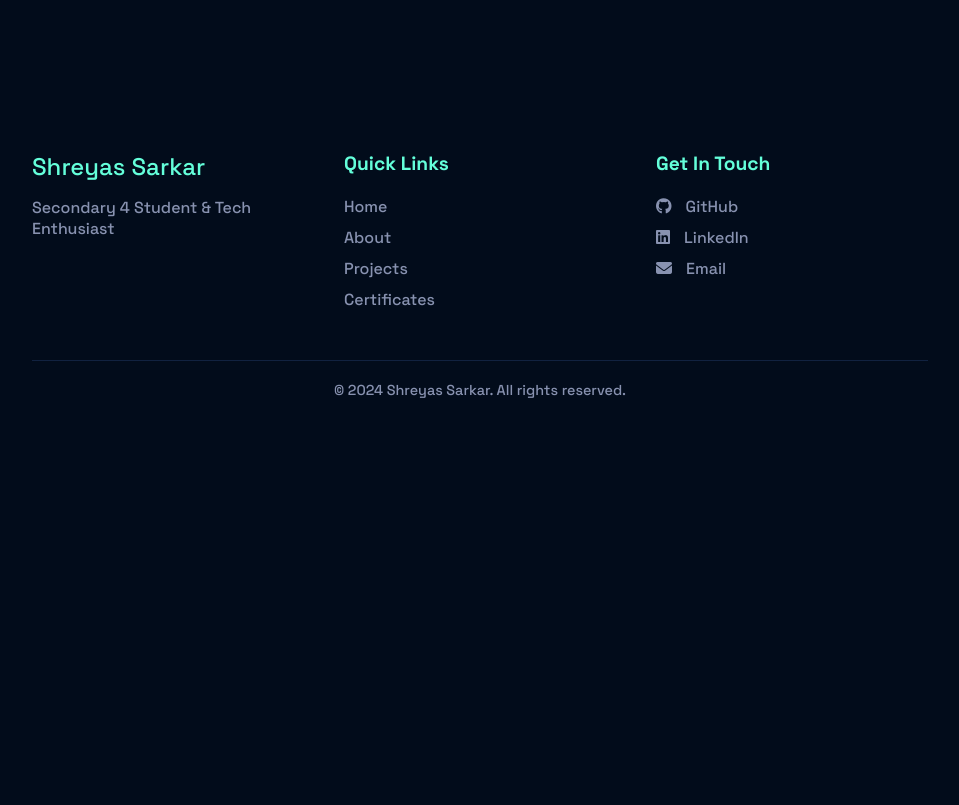
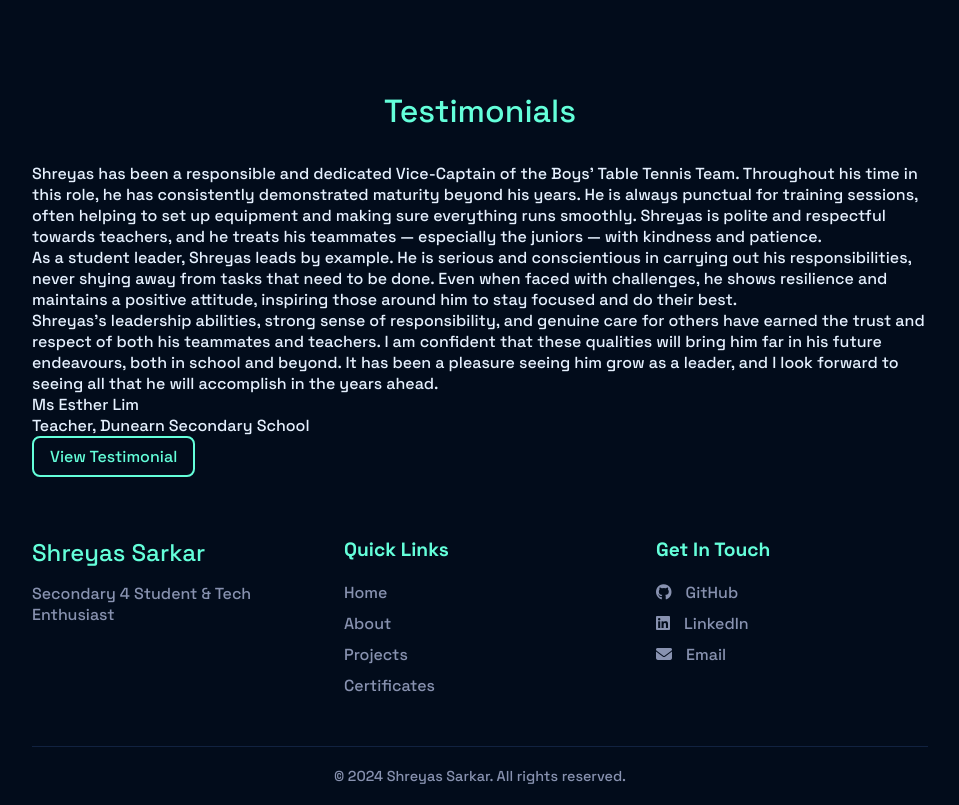
Before and after one commit to Shreyas-Sarkar7/Shreyas-Sarkar7.github.io, a plain HTML site: page index.html in a window 1280 px wide. Shown: the part 6397-7202 px from the top of the page, without its empty margins (160-1119 px from the left). Before the commit the page ends 6816 px from the top, so only its background shows below. Drawn offline with Linux system fonts and the light colour scheme.

Commit message:
Update index.html

```diff
--- a/index.html
+++ b/index.html
@@ -236,6 +236,59 @@
         </div>
       </div>
     </div>
+
+    <!-- Testimonials Page -->
+    <div class="testimonial-sect" id="testimonial">
+      <div class="container">
+        <div class="section-title">Testimonials</div>
+        <div class="testimonial-card-container">
+          <div class="testimonial-card">
+            <div class="testimonial-content">
+              <p class="testimonial-text">
+                Shreyas has been a responsible and dedicated Vice-Captain of the
+                Boys' Table Tennis Team. Throughout his time in this role, he
+                has consistently demonstrated maturity beyond his years. He is
+                always punctual for training sessions, often helping to set up
+                equipment and making sure everything runs smoothly. Shreyas is
+                polite and respectful towards teachers, and he treats his
+                teammates — especially the juniors — with kindness and patience.
+              </p>
+
+              <p class="testimonial-text">
+                As a student leader, Shreyas leads by example. He is serious and
+                conscientious in carrying out his responsibilities, never shying
+                away from tasks that need to be done. Even when faced with
+                challenges, he shows resilience and maintains a positive
+                attitude, inspiring those around him to stay focused and do
+                their best.
+              </p>
+
+              <p class="testimonial-text">
+                Shreyas's leadership abilities, strong sense of responsibility,
+                and genuine care for others have earned the trust and respect of
+                both his teammates and teachers. I am confident that these
+                qualities will bring him far in his future endeavours, both in
+                school and beyond. It has been a pleasure seeing him grow as a
+                leader, and I look forward to seeing all that he will accomplish
+                in the years ahead.
+              </p>
+            </div>
+            <div class="testimonial-author">
+              <div class="author-name">Ms Esther Lim</div>
+              <div class="author-title">Teacher, Dunearn Secondary School</div>
+            </div>
+
+            <a
+              href="/Assets/Testimonials/TESTIMONIAL_MS_ESTHER_LIM.pdf"
+              class="button"
+              target="_blank"
+              >View Testimonial</a
+            >
+          </div>
+        </div>
+      </div>
+    </div>
+
     <div class="footer">
       <div class="container">
         <div class="footer_content">
```
